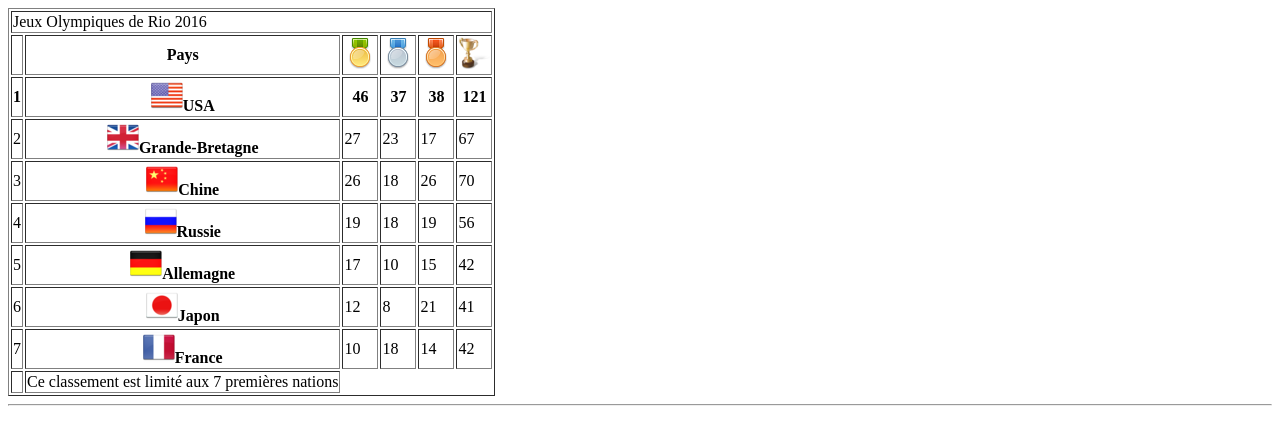
After one commit to Sniikks/exercices, a PHP site: page /cours_php/tableau.php in a window 1280 px wide. The commit adds this page. Shown: the top 445 px of the page. Run offline with PHP 8.4, Linux system fonts and the light colour scheme.

Commit message:
Commit all

```diff
--- a/clock.php
+++ b/clock.php
@@ -5,7 +5,7 @@
 <head>
     <meta charset="UTF-8">
     <title>Clock.php</title>
-    <link rel="stylesheet" href="./style.css">
+    <link rel="stylesheet" href="./style/style.css">
 </head>
 <body>
 
--- a/flexbox.php
+++ b/flexbox.php
@@ -5,7 +5,7 @@
 <head>
     <meta charset="UTF-8">
     <title>Flexbox.php</title>
-    <link rel="stylesheet" href="./style.css">
+    <link rel="stylesheet" href="./style/style.css">
 </head>
 <body>
 
@@ -76,9 +76,5 @@
         <h1> CSS FLEXBOX </h1>
     </div>
 
-    <!--  --------------------------------------------------  -->
-
-
-
 </body>
 </html>
--- a/index.html
+++ b/index.html
@@ -8,7 +8,7 @@
     <head>
         <meta charset="utf-8">  <!-- On défini l'encodage de notre page -->
         <title> Index.html </title> <!-- Définir le titre de la page internet dans le navigateur -->
-        <link rel="stylesheet" href="./style.css">
+        <link rel="stylesheet" href="./style/style.css">
 
     </head> <!-- Je ferme la balise de l'entête'-->
 
--- a/index.php
+++ b/index.php
@@ -11,7 +11,7 @@ require_once('db.php');
     <meta charset="UTF-8">
     <meta name="viewport" content="width=device-width, initial-scale=1.0">
     <title>Index.php</title>
-    <link rel="stylesheet" href="./style.css">
+    <link rel="stylesheet" href="./style/style.css">
 
 
 </head>
--- /dev/null
+++ b/tableau.php
@@ -0,0 +1,84 @@
+<!DOCTYPE html>
+<html lang="en">
+<head>
+    <meta charset="UTF-8">
+    <title>Document</title>
+    <link rel="stylesheet" href="./style/style2.css">
+</head>
+<body>
+<table border="1">
+        <tr>
+            <td colspan="6">Jeux Olympiques de Rio 2016</td>
+        </tr>
+        <tr>
+            <th></th>
+            <th>Pays</th>
+            <th><img src="./img/or.png"></th>
+            <th><img src="./img/argent.png"></th>
+            <th><img src="./img/bronze.png"></th>
+            <th><img src="./img/total.png"></th>
+        </tr>
+        <tr>
+            <th>1</th>
+            <th><img src="./img/usa.png">USA</th>
+            <th>46</th>
+            <th>37</th>
+            <th>38</th>
+            <th>121</th>
+        </tr>
+        <tr>
+            <td>2</td>
+            <th><img src="./img/grande_bretagne.png">Grande-Bretagne</td>
+            <td>27</td>
+            <td>23</td>
+            <td>17</td>
+            <td>67</td>
+        </tr>
+        <tr>
+            <td>3</td>
+            <th><img src="./img/chine.png">Chine</td>
+            <td>26</td>
+            <td>18</td>
+            <td>26</td>
+            <td>70</td>
+        </tr>
+        <tr>
+            <td>4</td>
+            <th><img src="./img/russie.png">Russie</td>
+            <td>19</td>
+            <td>18</td>
+            <td>19</td>
+            <td>56</td>
+        </tr>
+        <tr>
+            <td>5</td>
+            <th><img src="./img/allemagne.png">Allemagne</td>
+            <td>17</td>
+            <td>10</td>
+            <td>15</td>
+            <td>42</td>
+        </tr>
+        <tr>
+            <td>6</td>
+            <th><img src="./img/japon.png">Japon</td>
+            <td>12</td>
+            <td>8</td>
+            <td>21</td>
+            <td>41</td>
+        </tr>
+        <tr>
+            <td>7</td>
+            <th><img src="./img/france.png">France</td>
+            <td>10</td>
+            <td>18</td>
+            <td>14</td>
+            <td>42</td>
+        </tr>
+        <tr>
+            <td></td>
+            <td>Ce classement est limité aux 7 premières nations</td>
+            </tr>
+    </table>
+    <hr>
+</body>
+</html>
```
Also changed, not shown: img/allemagne.png (added), img/argent.png (added), img/bronze.png (added), img/chine.png (added), img/france.png (added), img/grande_bretagne.png (added), img/japon.png (added), img/or.png (added), img/russie.png (added), img/total.png (added), img/usa.png (added), style/style.css (renamed from style.css), style/style2.css (added).
